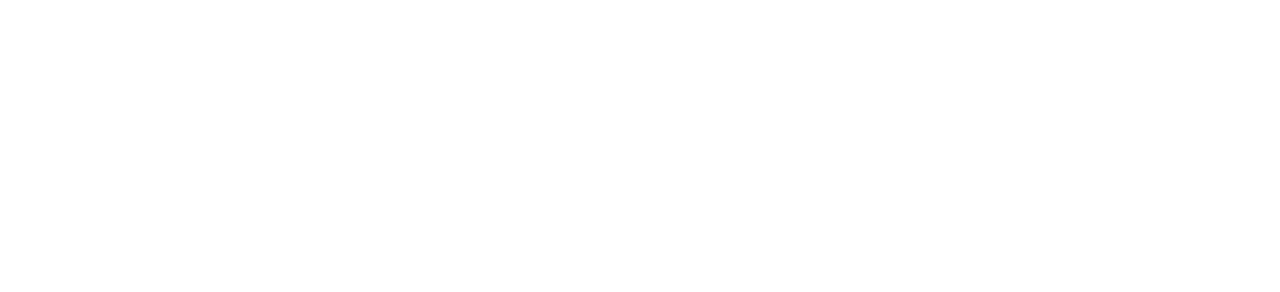
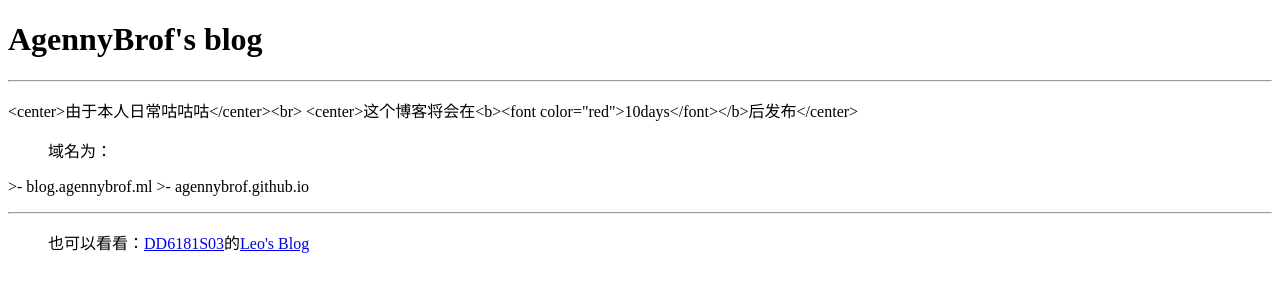
Before and after one commit to AgennyBrof/AgennyBrof.github.io, a plain HTML site: page index.html in a window 1280 px wide. Drawn offline with Linux system fonts and the light colour scheme.

Commit message:
Update index.html

```diff
--- a/index.html
+++ b/index.html
@@ -1,14 +1,24 @@
-<!--一个临时页面-->
 <!DOCTYPE HTML>
 <html>
 <head>
 </head>
 <body>
-<title><font face = "楷体" size="15">AgennyBrof's blog 咕咕咕说明</font><title>
-<hr></hr>
-<p>由于本人日常咕咕咕，这个博客将会在<font color="red"><b>10days</b></font>后完成XD<br>
-等不及的话可以先去DD6181S03的博客<a href=https://dd6181s03.github.io>Leo's Blog</a>看看<br>
-以及。。。<s>这是一个不会HTML的菜ji手写的</s>  能看就行。。。所以千万不要F12</p>
+<h1>AgennyBrof&#39;s blog</h1>
+
+<hr/>
+
+<p>&lt;center&gt;由于本人日常咕咕咕&lt;/center&gt;&lt;br&gt;
+&lt;center&gt;这个博客将会在&lt;b&gt;&lt;font color=&quot;red&quot;&gt;10days&lt;/font&gt;&lt;/b&gt;后发布&lt;/center&gt;</p>
+
+<blockquote><p>域名为：</p></blockquote>
+
+<p> &gt;- blog.agennybrof.ml
+ &gt;- agennybrof.github.io</p>
+
+<hr/>
+
+<blockquote><p>也可以看看：<a href="https://github.com/DD6181S03">DD6181S03</a>的<a href="https://dd6181s03.github.io">Leo&#39;s Blog</a></p></blockquote>
 
 </body>
 </html>
+<!--一个临时页面-->
```
